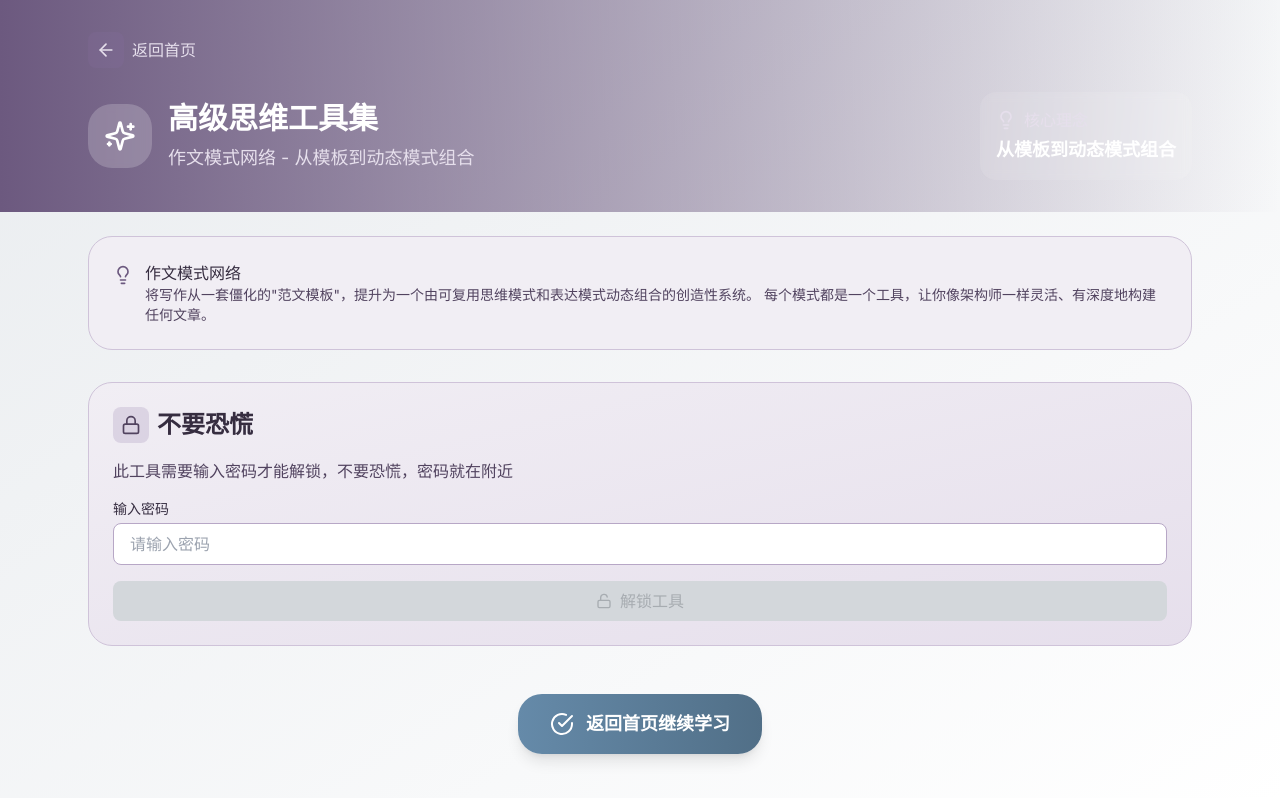
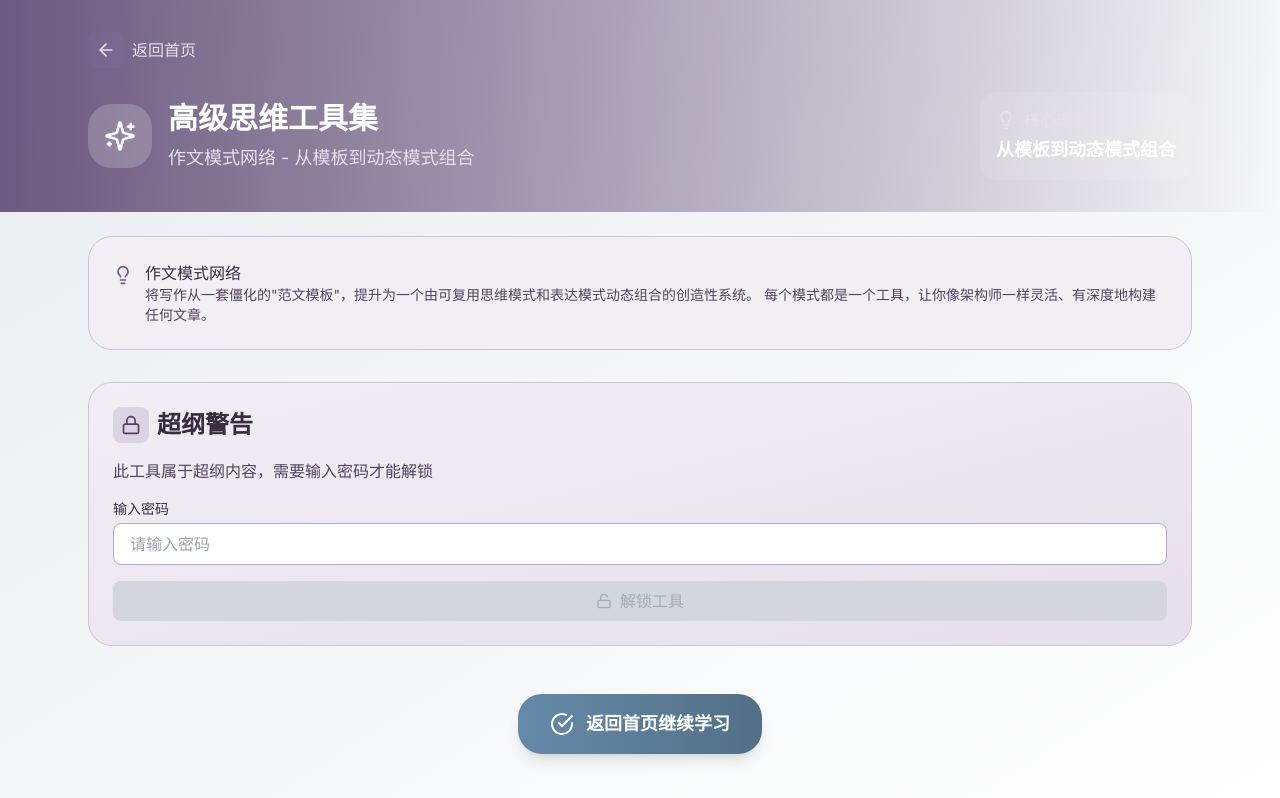
Before and after one commit to InitialXKO/Writing, a Next.js app: page /tools/advanced-tools in a window 1280 px wide. Shown: the top 798 px of the page. Built offline with nearby package versions, Linux system fonts and the light colour scheme.

Commit message:
将密码解锁提示语改为'超纲警告'，更新解锁提示信息

```diff
--- a/src/components/PasswordInput.tsx
+++ b/src/components/PasswordInput.tsx
@@ -46,10 +46,10 @@ export default function PasswordInput({ toolId, correctPassword, onUnlock }: Pas
         <div className="p-2 bg-morandi-purple-500/20 rounded-lg">
           <Lock className="w-5 h-5 text-morandi-purple-700" />
         </div>
-        不要恐慌
+        超纲警告
       </h2>
       <p className="text-morandi-purple-700 mb-4">
-        此工具需要输入密码才能解锁，不要恐慌，密码就在附近
+        此工具属于超纲内容，需要输入密码才能解锁
       </p>
 
       <form onSubmit={handleSubmit} className="space-y-4">
```
